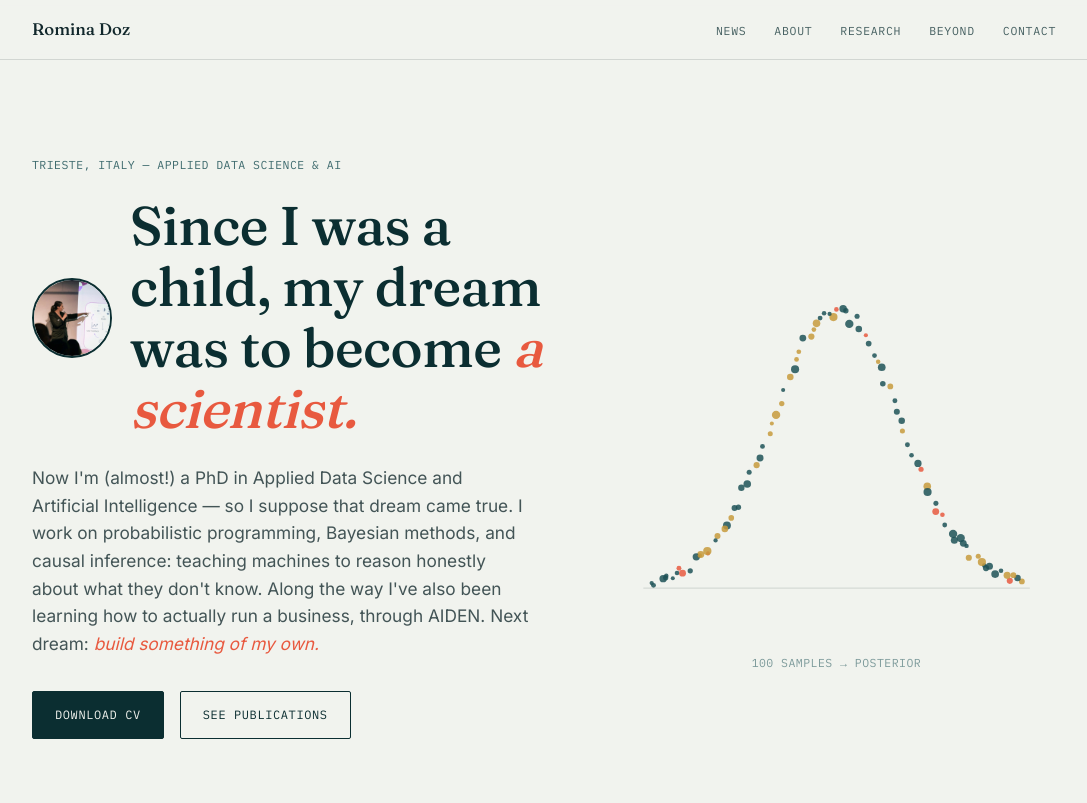
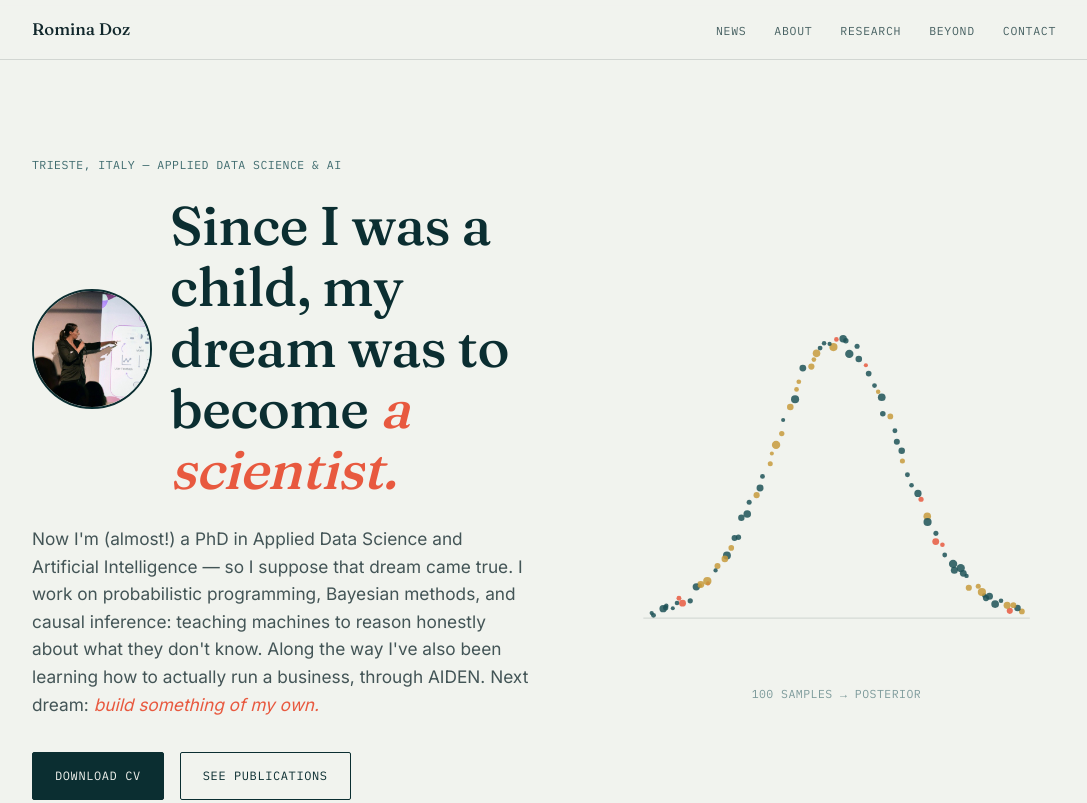
Before and after one commit to r-doz/r-doz.github.io, a plain HTML site: page index.html in a window 1280 px wide. Shown: the top 803 px of the page, without its empty margins (96-1183 px from the left). Drawn offline with Linux system fonts and the light colour scheme.

Commit message:
Increase mini-photo dimensions from 80px to 120px

```diff
--- a/index.html
+++ b/index.html
@@ -126,7 +126,7 @@
     gap:18px;
   }
   .mini-photo{
-    width:80px; height:80px;
+    width:120px; height:120px;
     border-radius:50%;
     object-fit:cover;
     flex-shrink:0;
```
